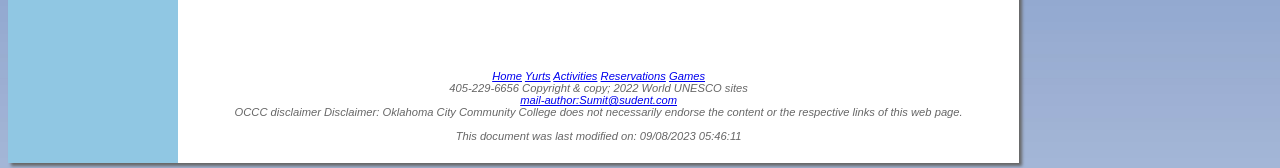
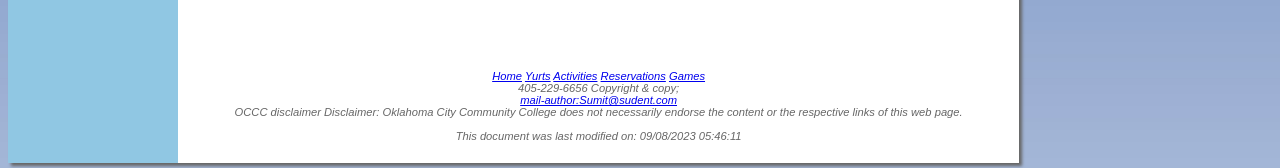
Before and after one commit to Sumit363/Pacific-Park-Resort, a plain HTML site: page games.html in a window 1280 px wide. Shown: the part 922-1090 px from the top of the page. Drawn offline with Linux system fonts and the light colour scheme.

Commit message:
Update games.html

```diff
--- a/games.html
+++ b/games.html
@@ -76,7 +76,7 @@ content="width=device-width, initial-scale=1.0">
 	<span id="desktop">405-229-6656</span>
 
 
-Copyright & copy; 2022 World UNESCO sites<br>
+Copyright & copy;<br>
 		<a href="mailto:sumit@basnet.com">mail-author:Sumit@sudent.com</a><br>
 OCCC disclaimer
 Disclaimer: Oklahoma City Community College does not necessarily endorse the content or the respective links of this web page.
```
